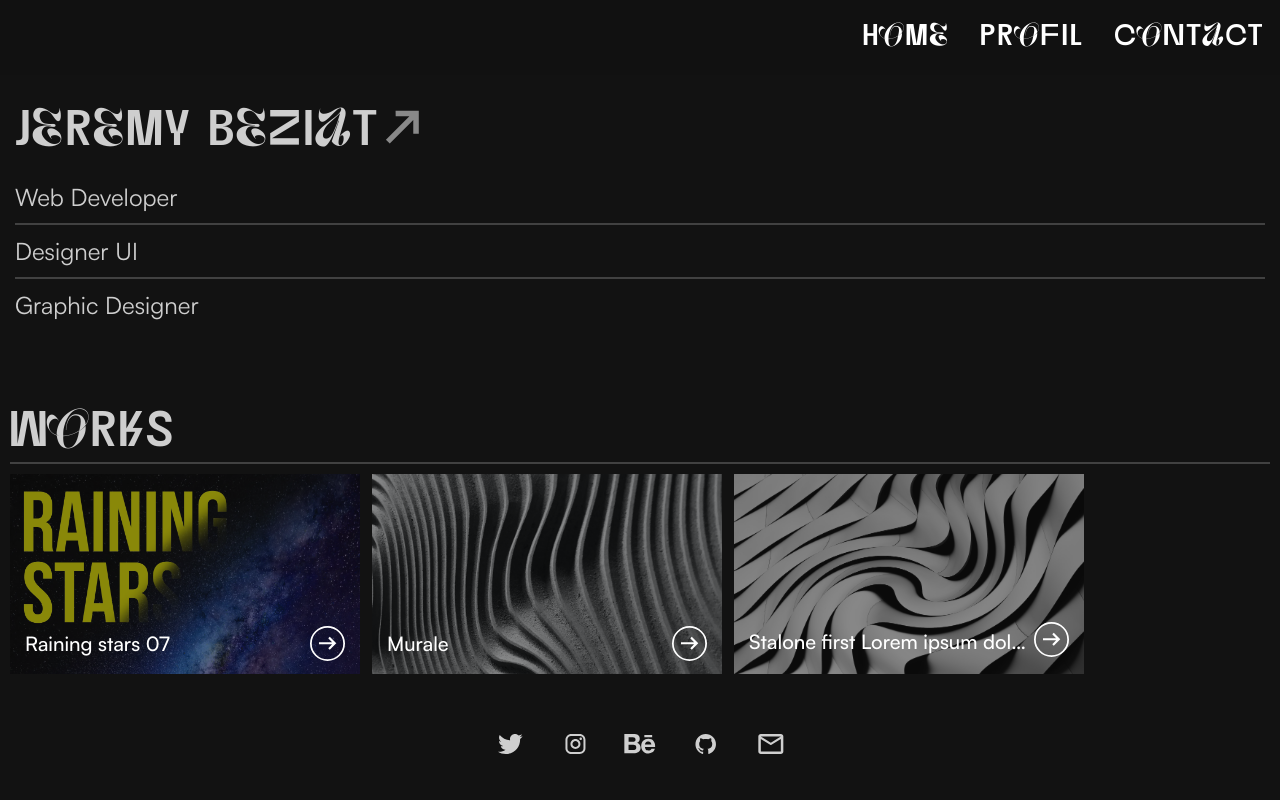
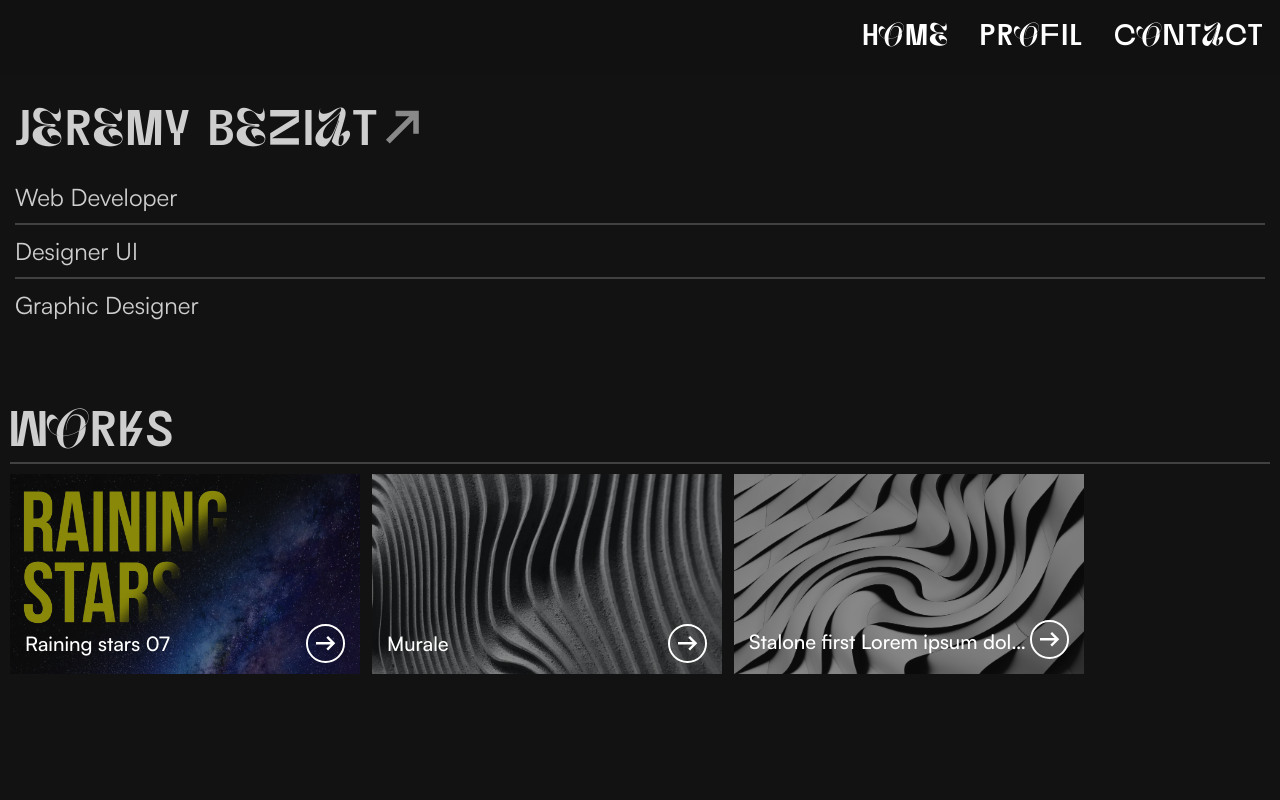
Before and after one commit to jeremybeziat/portfolio, a React (Create React App) app: page / in a window 1280 px wide. Shown: the top 800 px of the page. Built offline with nearby package versions, Linux system fonts and the light colour scheme.

Commit message:
style : svg hover footer

```diff
--- a/src/assets/styles/App.scss
+++ b/src/assets/styles/App.scss
@@ -14,6 +14,7 @@
 body {
   width: 100%;
   height: 100%;
+  background: #121212;
 }
 
 ul {
@@ -46,15 +47,22 @@ p {
   font-size: 20px;
 }
 
-body {
-  background: #121212;
-}
-
 header {
   width: 100%;
   min-height: 100px;
 }
 
 main {
+  height: 100vh;
   padding: 0px 10px;
 }
+
+footer {
+  display: flex;
+  justify-content: center;
+  align-content: center;
+
+  a {
+    margin: 15px;
+  }
+}
--- a/src/assets/styles/_Footer.scss
+++ b/src/assets/styles/_Footer.scss
@@ -1,20 +1,23 @@
-footer {
-  display: flex;
-  justify-content: center;
-  align-content: center;
-  padding-top: 77px;
-
-  a {
-    margin: 15px;
+@media screen and (min-width: 768px) {
+  footer {
+    svg {
+      width: 30px;
+      height: 20px;
+    }
   }
 }
 
-@media screen and (min-width: 768px) {
+@media screen and (min-width: 1024px) {
   footer {
-    padding-top: 41px;
-  }
+    svg {
+      width: 30px;
+      height: 25px;
+    }
 
-  svg {
-    width: 35px;
+    a:hover {
+      svg path {
+        fill: #518cff;
+      }
+    }
   }
 }
```
